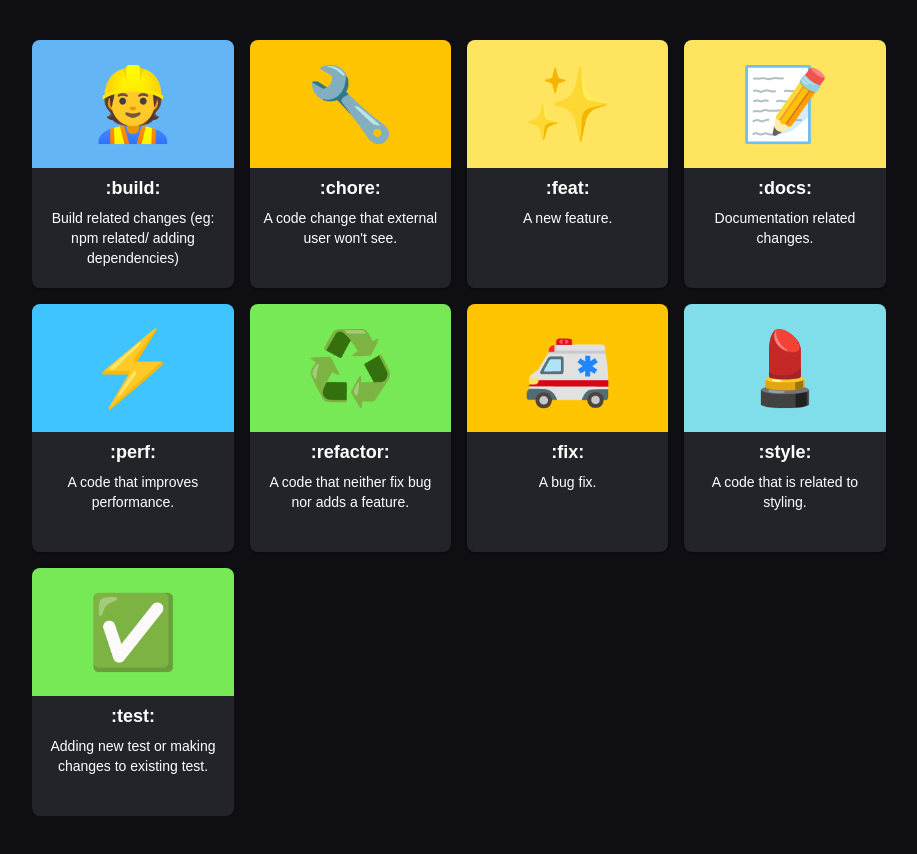
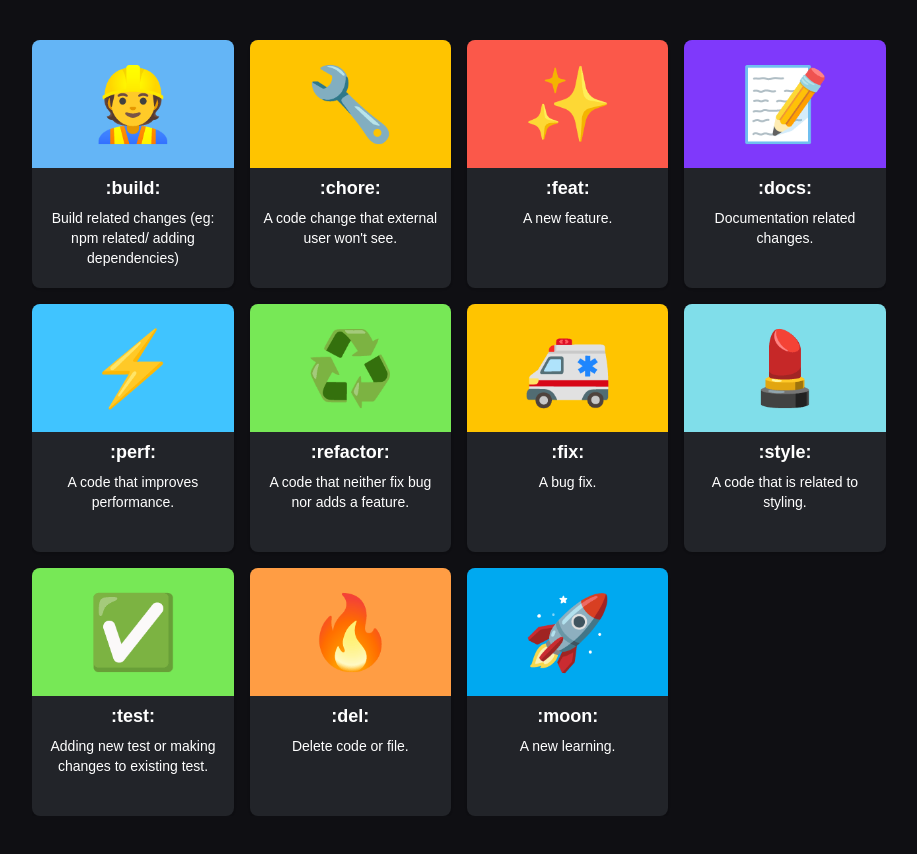
Before and after one commit to n4sunday/gitcommit, a React (Vite) app: page / in a window 1280 px wide. Shown: the whole page, without its empty margins (181-1098 px from the left). Built offline with nearby package versions, Linux system fonts and the light colour scheme; a web font is replaced by a local one.

Commit message:
✨ :feat: add new icon commit

```diff
--- a/package.json
+++ b/package.json
@@ -7,6 +7,7 @@
     "serve": "vite preview"
   },
   "dependencies": {
+    "@headlessui/react": "^1.5.0",
     "aos": "^3.0.0-beta.6",
     "react": "^17.0.0",
     "react-copy-to-clipboard": "^5.0.3",
--- a/src/App.tsx
+++ b/src/App.tsx
@@ -2,63 +2,7 @@ import React, { useState } from "react";
 
 import CardIcon from "./components/Card/CardIcon";
 import MessageCard from "./components/Message/MessageCard";
-
-const commit = [
-  {
-    name: ":build:",
-    icon: "👷",
-    color: "bg-build",
-    description: "Build related changes (eg: npm related/ adding dependencies)",
-  },
-  {
-    name: ":chore:",
-    icon: "🔧",
-    color: "bg-chore",
-    description: "A code change that external user won't see.",
-  },
-  {
-    name: ":feat:",
-    icon: "✨",
-    color: "bg-feat",
-    description: "A new feature.",
-  },
-  {
-    name: ":docs:",
-    icon: "📝",
-    color: "bg-docs",
-    description: "Documentation related changes.",
-  },
-  {
-    name: ":perf:",
-    icon: "⚡️",
-    color: "bg-perf",
-    description: "A code that improves performance.",
-  },
-  {
-    name: ":refactor:",
-    icon: "♻️",
-    color: "bg-refactor",
-    description: "A code that neither fix bug nor adds a feature.",
-  },
-  {
-    name: ":fix:",
-    icon: "🚑️",
-    color: "bg-fix",
-    description: "A bug fix.",
-  },
-  {
-    name: ":style:",
-    icon: "💄",
-    color: "bg-style",
-    description: "A code that is related to styling.",
-  },
-  {
-    name: ":test:",
-    icon: "✅",
-    color: "bg-test",
-    description: "Adding new test or making changes to existing test.",
-  },
-];
+import { commit } from "./constants/commit";
 
 function App() {
   const [message, setMessage] = useState("");
--- /dev/null
+++ b/src/constants/commit.ts
@@ -0,0 +1,68 @@
+export const commit = [
+  {
+    name: ":build:",
+    icon: "👷",
+    color: "bg-build",
+    description: "Build related changes (eg: npm related/ adding dependencies)",
+  },
+  {
+    name: ":chore:",
+    icon: "🔧",
+    color: "bg-chore",
+    description: "A code change that external user won't see.",
+  },
+  {
+    name: ":feat:",
+    icon: "✨",
+    color: "bg-feat",
+    description: "A new feature.",
+  },
+  {
+    name: ":docs:",
+    icon: "📝",
+    color: "bg-docs",
+    description: "Documentation related changes.",
+  },
+  {
+    name: ":perf:",
+    icon: "⚡️",
+    color: "bg-perf",
+    description: "A code that improves performance.",
+  },
+  {
+    name: ":refactor:",
+    icon: "♻️",
+    color: "bg-refactor",
+    description: "A code that neither fix bug nor adds a feature.",
+  },
+  {
+    name: ":fix:",
+    icon: "🚑️",
+    color: "bg-fix",
+    description: "A bug fix.",
+  },
+  {
+    name: ":style:",
+    icon: "💄",
+    color: "bg-style",
+    description: "A code that is related to styling.",
+  },
+  {
+    name: ":test:",
+    icon: "✅",
+    color: "bg-test",
+    description: "Adding new test or making changes to existing test.",
+  },
+  {
+    name: ":del:",
+    icon: "🔥",
+    color: "bg-del",
+    description: "Delete code or file.",
+  },
+  {
+    name: ":moon:",
+    icon: "🚀",
+    color: "bg-moon",
+    description: "A new learning.",
+  },
+];
--- a/theme.presets.js
+++ b/theme.presets.js
@@ -2,47 +2,42 @@ module.exports = {
   theme: {
     extend: {
       colors: {
-        bgapp: '#0f0f13',
-        app: '#222429',
-        apphover: '#141419',
+        bgapp: "#0f0f13",
+        app: "#222429",
+        apphover: "#141419",
         copyfrom: "#e84f3d",
         copyto: "#fb9c51",
         refactor: "#77e856",
         build: "#64b5f6",
         fix: "#ffc400",
         chore: "#ffc400",
-        feat: "#ffe55f",
-        docs: "#ffe55f",
+        feat: "#fb584a",
+        docs: "#7f39fb",
         perf: "#40c4ff",
         style: "#80deea",
-        test: "#77e856"
+        test: "#77e856",
+        del: "#ff9d44",
+        moon: "#00a9f0",
       },
-      backgroundImage: (theme) => ({
+      backgroundImage: (theme) => ({}),
+      backgroundSize: (theme) => ({}),
+      height: (theme) => ({
+        "10-percent": "10.5%",
+        "screen-68": "68vh",
+        "screen-80": "80vh",
+        "screen-90": "90vh",
+        "screen-72": "72vh",
+        "screen-60": "60vh",
+        "screen-10": "10vh",
+        "px-642": "642px",
+        "px-550": "550px",
       }),
-      backgroundSize: (theme) => ({
-
+      width: (theme) => ({}),
+      fontSize: (theme) => ({
+        xxs: "0.5rem",
       }),
-      height: (theme) => ({
-        '10-percent': '10.5%',
-        'screen-68': '68vh',
-        'screen-80': '80vh',
-        'screen-90': '90vh',
-        'screen-72': '72vh',
-        'screen-60': '60vh',
-        'screen-10': '10vh',
-        'px-642': '642px',
-        'px-550': '550px',
-      }),
-      width: (theme) => ({
-
-      }),
-      fontSize: (theme) => ({
-        xxs: '0.5rem',
-      }),
-      padding: (theme) => ({
-
-      }),
+      padding: (theme) => ({}),
     },
   },
   plugins: [],
-}
+};
```
Also changed, not shown: 1 other file (tests, documents, lock files or other folders).
